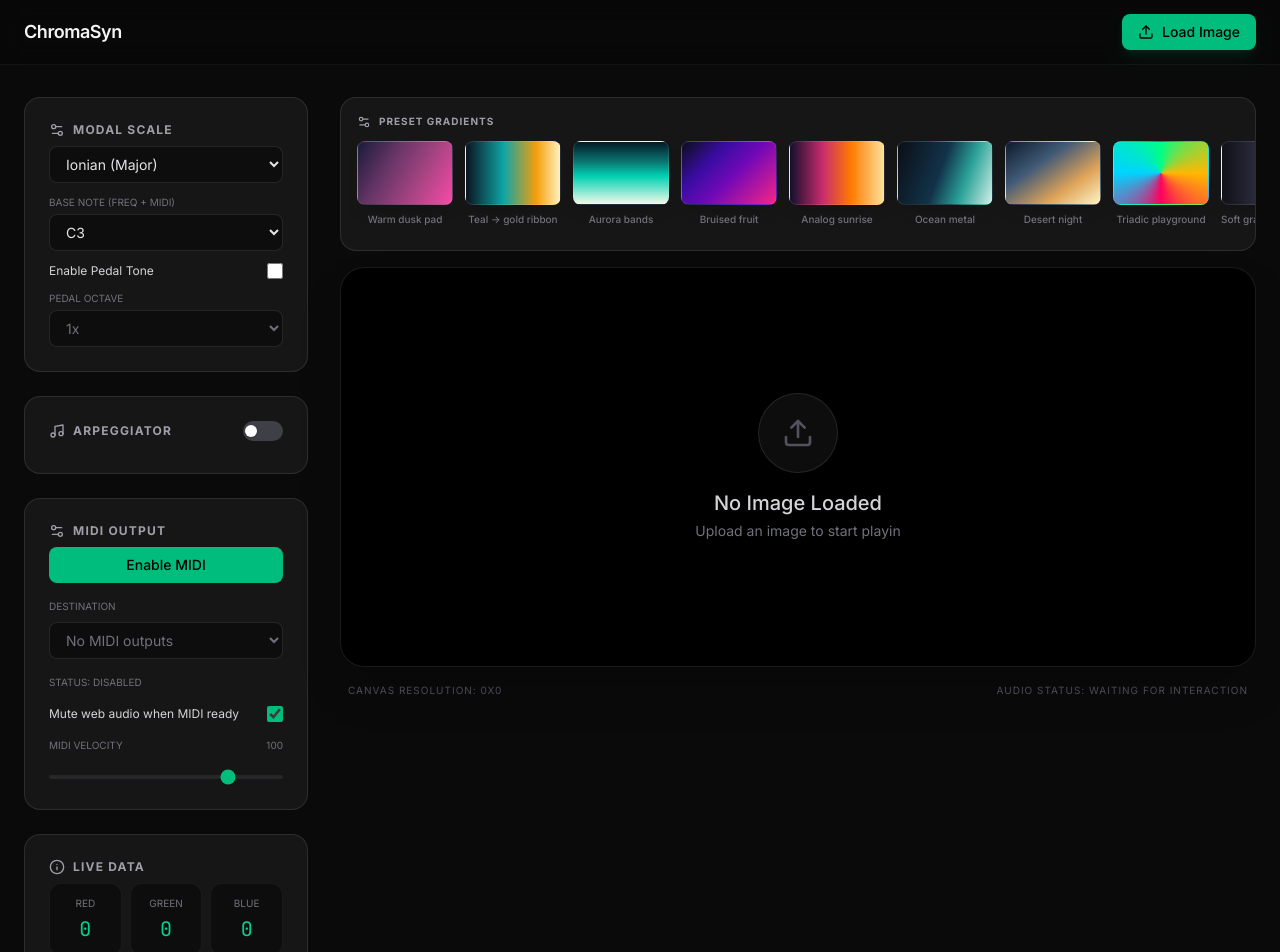
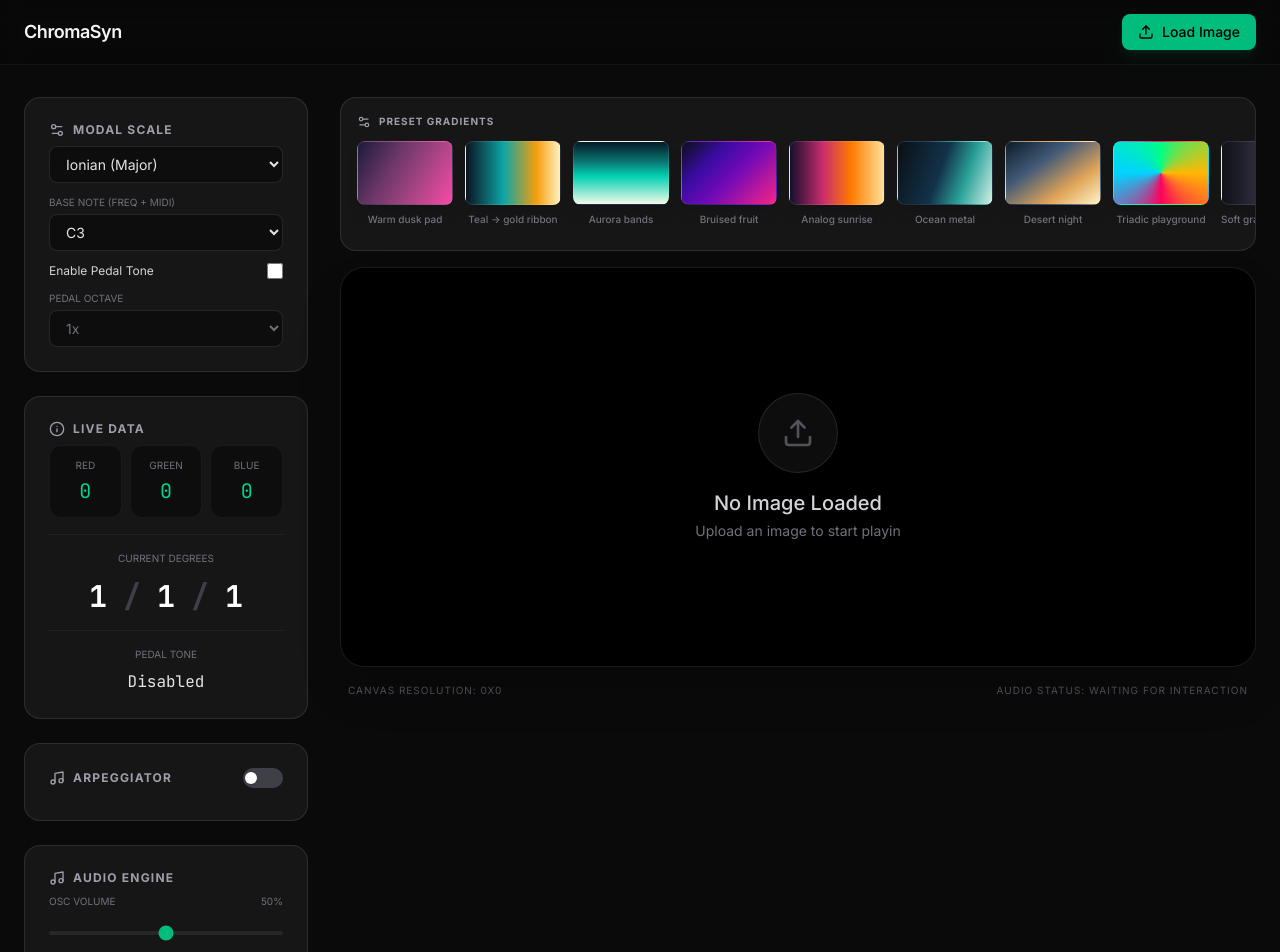
Before and after one commit to OliviaLaBorde/ChromaSyn, a React (Vite) app: page / in a window 1280 px wide. Shown: the top 952 px of the page. Built offline with nearby package versions, Linux system fonts and the light colour scheme.

Commit message:
volume slider + pedal tone display + ui adjustments

```diff
--- a/src/App.tsx
+++ b/src/App.tsx
@@ -72,6 +72,14 @@ const midiNoteToFrequency = (midiNote: number) => {
   return 440 * Math.pow(2, (midiNote - 69) / 12);
 };
 
+const midiNoteToName = (midiNote: number) => {
+  const names = ['C', 'C#', 'D', 'D#', 'E', 'F', 'F#', 'G', 'G#', 'A', 'A#', 'B'];
+  const clamped = Math.max(0, Math.min(127, midiNote));
+  const name = names[clamped % 12];
+  const octave = Math.floor(clamped / 12) - 1;
+  return `${name}${octave}`;
+};
+
 const getFrequency = (scale: Scale, value: number, baseFrequency: number) => {
   const semitones = getSemitones(scale, value);
   return baseFrequency * Math.pow(2, semitones / 12);
@@ -123,6 +131,7 @@ export default function App() {
   const [midiVelocity, setMidiVelocity] = useState(DEFAULT_MIDI_VELOCITY);
   const [isPedalToneEnabled, setIsPedalToneEnabled] = useState(false);
   const [pedalOctaveMultiplier, setPedalOctaveMultiplier] = useState<1 | 2 | 3>(1);
+  const [oscillatorVolume, setOscillatorVolume] = useState(50);
 
   const {
     enable: enableMidi,
@@ -152,6 +161,7 @@ export default function App() {
   const activePedalNoteRef = useRef<number | null>(null);
   const shouldUseWebAudio = !(disableWebAudioWithMidi && midiStatus === 'ready');
   const baseFrequency = midiNoteToFrequency(baseMidiNote);
+  const webAudioTargetGain = oscillatorVolume / 100;
 
   // Initialize Audio
   const initAudio = useCallback(() => {
@@ -520,7 +530,7 @@ export default function App() {
     }
 
     if (shouldUseWebAudio && masterGainRef.current && audioCtxRef.current) {
-      masterGainRef.current.gain.setTargetAtTime(0.5, audioCtxRef.current.currentTime, 0.1);
+      masterGainRef.current.gain.setTargetAtTime(webAudioTargetGain, audioCtxRef.current.currentTime, 0.1);
     }
   };
 
@@ -557,9 +567,9 @@ export default function App() {
   useEffect(() => {
     if (!masterGainRef.current || !audioCtxRef.current) return;
     const now = audioCtxRef.current.currentTime;
-    const targetGain = shouldUseWebAudio && isMouseDown ? 0.5 : 0;
+    const targetGain = shouldUseWebAudio && isMouseDown ? webAudioTargetGain : 0;
     masterGainRef.current.gain.setTargetAtTime(targetGain, now, 0.05);
-  }, [isMouseDown, shouldUseWebAudio]);
+  }, [isMouseDown, shouldUseWebAudio, webAudioTargetGain]);
 
   useEffect(() => {
     if (image && canvasRef.current) {
@@ -597,6 +607,18 @@ export default function App() {
     error: 'error',
     unsupported: 'unsupported',
   };
+
+  const previewPedalDegree = selectPedalDegree(
+    getScaleDegree(currentRGB.r),
+    getScaleDegree(currentRGB.g),
+    getScaleDegree(currentRGB.b),
+    currentRGB.r + currentRGB.g + currentRGB.b,
+  );
+  const previewPedalSemitones = currentScale.intervals[previewPedalDegree - 1];
+  const previewPedalBaseNote = baseMidiNote + previewPedalSemitones;
+  const previewPedalOctaveOffset = (pedalOctaveMultiplier - 1) * 12;
+  const previewPedalMidiNote = Math.max(0, Math.min(127, previewPedalBaseNote - previewPedalOctaveOffset));
+  const previewPedalNoteName = midiNoteToName(previewPedalMidiNote);
 
   return (
     <div className="min-h-screen bg-[#0a0a0a] text-zinc-100 font-sans selection:bg-emerald-500/30">
@@ -679,6 +701,46 @@ export default function App() {
             </div>
           </section>
 
+          {/* live data feed */}
+          <section className="bg-white/5 rounded-2xl p-6 border border-white/10 space-y-4">
+            <div className="flex items-center gap-2 text-zinc-400 mb-2">
+              <Info className="w-4 h-4" />
+              <h2 className="text-xs font-bold uppercase tracking-widest">Live Data</h2>
+            </div>
+            <div className="grid grid-cols-3 gap-2">
+              <div className="bg-black/40 rounded-xl p-3 border border-white/5 text-center">
+                <div className="text-[10px] text-zinc-500 uppercase mb-1">Red</div>
+                <div className="text-xl font-mono text-emerald-400">{currentRGB.r}</div>
+              </div>
+              <div className="bg-black/40 rounded-xl p-3 border border-white/5 text-center">
+                <div className="text-[10px] text-zinc-500 uppercase mb-1">Green</div>
+                <div className="text-xl font-mono text-emerald-400">{currentRGB.g}</div>
+              </div>
+              <div className="bg-black/40 rounded-xl p-3 border border-white/5 text-center">
+                <div className="text-[10px] text-zinc-500 uppercase mb-1">Blue</div>
+                <div className="text-xl font-mono text-emerald-400">{currentRGB.b}</div>
+              </div>
+            </div>
+
+            <div className="pt-4 border-t border-white/5">
+              <div className="text-[10px] text-zinc-500 uppercase mb-3 text-center">Current Degrees</div>
+              <div className="flex justify-center gap-4 text-3xl font-mono font-bold text-white">
+                <span>{getScaleDegree(currentRGB.r)}</span>
+                <span className="text-zinc-700">/</span>
+                <span>{getScaleDegree(currentRGB.g)}</span>
+                <span className="text-zinc-700">/</span>
+                <span>{getScaleDegree(currentRGB.b)}</span>
+              </div>
+            </div>
+            <div className="pt-4 border-t border-white/5">
+              <div className="text-[10px] text-zinc-500 uppercase mb-2 text-center">Pedal Tone</div>
+              <div className="text-center font-mono text-zinc-200">
+                {isPedalToneEnabled ? `Degree ${previewPedalDegree} - ${previewPedalNoteName}` : 'Disabled'}
+              </div>
+            </div>
+          </section>
+
+
           <section className="bg-white/5 rounded-2xl p-6 border border-white/10 space-y-4">
             <div className="flex items-center justify-between text-zinc-400 mb-2">
               <div className="flex items-center gap-2">
@@ -718,6 +780,28 @@ export default function App() {
                 </div>
               </div>
             )}
+          </section>
+
+          <section className="bg-white/5 rounded-2xl p-6 border border-white/10 space-y-4">
+            <div className="flex items-center gap-2 text-zinc-400 mb-2">
+              <Music className="w-4 h-4" />
+              <h2 className="text-xs font-bold uppercase tracking-widest">Audio Engine</h2>
+            </div>
+            <div className="space-y-2">
+              <div className="flex justify-between text-[10px] text-zinc-500 uppercase">
+                <span>Osc Volume</span>
+                <span>{oscillatorVolume}%</span>
+              </div>
+              <input
+                type="range"
+                min="0"
+                max="100"
+                step="1"
+                value={oscillatorVolume}
+                onChange={(e) => setOscillatorVolume(parseInt(e.target.value, 10))}
+                className="w-full accent-emerald-500 h-1 bg-zinc-800 rounded-lg appearance-none cursor-pointer"
+              />
+            </div>
           </section>
 
           <section className="bg-white/5 rounded-2xl p-6 border border-white/10 space-y-4">
@@ -778,37 +862,8 @@ export default function App() {
             {midiError && <div className="text-[11px] text-red-400">{midiError}</div>}
           </section>
 
-          <section className="bg-white/5 rounded-2xl p-6 border border-white/10 space-y-4">
-            <div className="flex items-center gap-2 text-zinc-400 mb-2">
-              <Info className="w-4 h-4" />
-              <h2 className="text-xs font-bold uppercase tracking-widest">Live Data</h2>
-            </div>
-            <div className="grid grid-cols-3 gap-2">
-              <div className="bg-black/40 rounded-xl p-3 border border-white/5 text-center">
-                <div className="text-[10px] text-zinc-500 uppercase mb-1">Red</div>
-                <div className="text-xl font-mono text-emerald-400">{currentRGB.r}</div>
-              </div>
-              <div className="bg-black/40 rounded-xl p-3 border border-white/5 text-center">
-                <div className="text-[10px] text-zinc-500 uppercase mb-1">Green</div>
-                <div className="text-xl font-mono text-emerald-400">{currentRGB.g}</div>
-              </div>
-              <div className="bg-black/40 rounded-xl p-3 border border-white/5 text-center">
-                <div className="text-[10px] text-zinc-500 uppercase mb-1">Blue</div>
-                <div className="text-xl font-mono text-emerald-400">{currentRGB.b}</div>
-              </div>
-            </div>
 
-            <div className="pt-4 border-t border-white/5">
-              <div className="text-[10px] text-zinc-500 uppercase mb-3 text-center">Current Degrees</div>
-              <div className="flex justify-center gap-4 text-3xl font-mono font-bold text-white">
-                <span>{getScaleDegree(currentRGB.r)}</span>
-                <span className="text-zinc-700">/</span>
-                <span>{getScaleDegree(currentRGB.g)}</span>
-                <span className="text-zinc-700">/</span>
-                <span>{getScaleDegree(currentRGB.b)}</span>
-              </div>
-            </div>
-          </section>
+
         </aside>
 
         {/* Canvas Area */}
```
